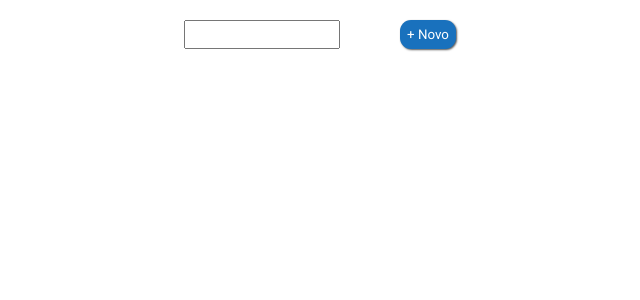
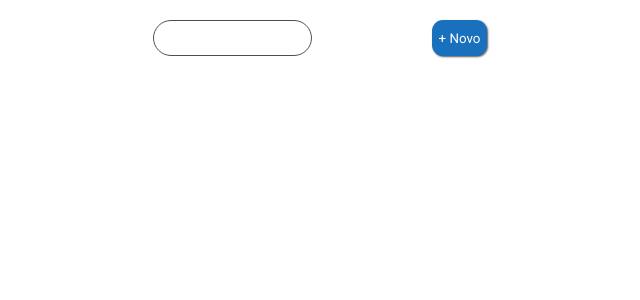
Before and after one commit to AndreVsc/Gerenciador-de-Tarefas, a React (Vite) app: page / in a window 1280 px wide. Shown: the top 300 px of the page, without its empty margins (320-960 px from the left). Built offline with nearby package versions, Linux system fonts and the light colour scheme.

Commit message:
0.0.0.8v
serch

```diff
--- a/src/components/Adicionar/AdicionarBlock.css
+++ b/src/components/Adicionar/AdicionarBlock.css
@@ -7,5 +7,16 @@
 
 .settingsAdicionar{
     display: flex;
-    gap: 60px;
+    gap: 120px;
 }
+
+#serchBlock{
+    border: 1px solid rgb(80, 80, 80);
+    border-radius: 20px;
+    font-size: 12px;
+    padding: 10px;
+}
+
+#serchBlock:focus{
+    outline: none;
+}
--- a/src/components/Adicionar/AdicionarBlock.jsx
+++ b/src/components/Adicionar/AdicionarBlock.jsx
@@ -22,7 +22,7 @@ export default function AdicionarBlock() {
         <>
             <div className='containerAdicionar'>
                 <div className='settingsAdicionar'>
-                    <input type="text" />
+                    <input id='serchBlock' type="text" />
                     <Button func={adicionarBlock} value='+ Novo' classN='bnt-b' />
                 </div>
                 <BlockLista blocos={block} onDeleteBlock={onDeleteBlock}/>
```
